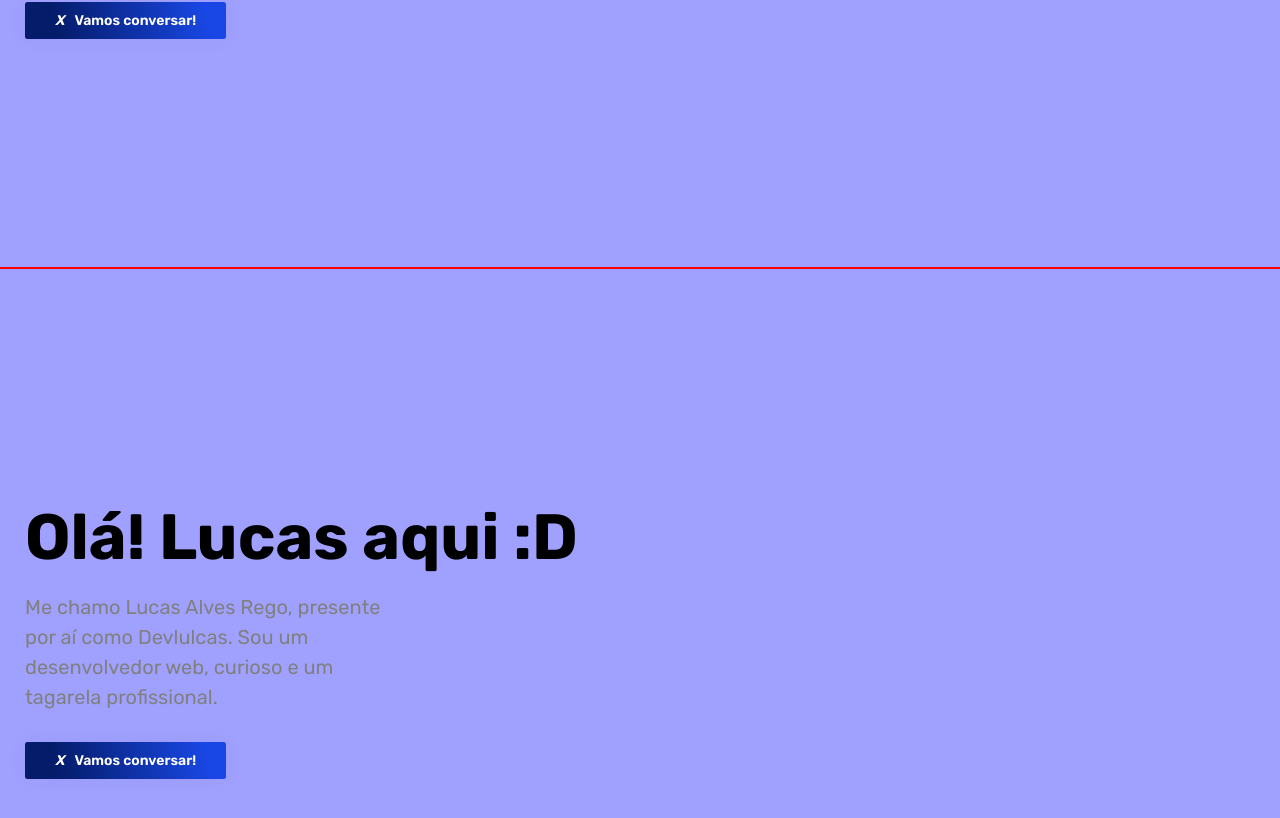
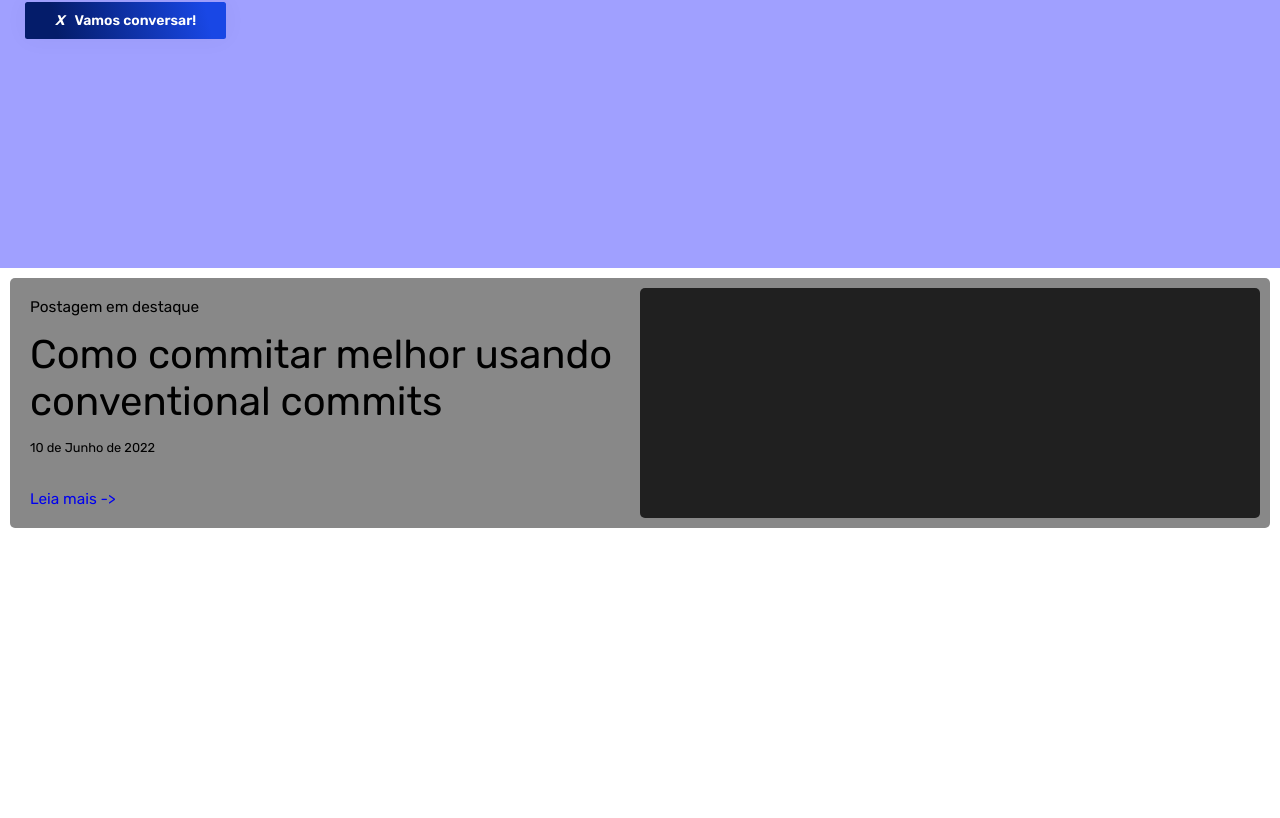
Before and after one commit to devlulcas/website, a SvelteKit app: page / in a window 1280 px wide. Shown: the part 532-1350 px from the top of the page. Built offline with nearby package versions, Linux system fonts and the light colour scheme.

Commit message:
feat: featured post

```diff
--- a/src/layouts/SectionLayout.svelte
+++ b/src/layouts/SectionLayout.svelte
@@ -1,15 +1,17 @@
 <!-- HTML -->
-<div>
+<section>
 	<slot />
-</div>
+</section>
 
 <!-- STYLES - SCSS -->
 <style lang="scss">
-	div {
+	section {
 		width: 100%;
+		height: calc(100vh - var(--header-height));
+		padding: 1rem;
 
 		@media screen and (min-width: 90rem) {
-			padding-block: 10rem;
+			padding: 1rem 4.5rem;
 		}
 	}
 </style>
--- /dev/null
+++ b/src/lib/FeaturedPost.svelte
@@ -0,0 +1,86 @@
+<!-- TYPESCRIPT -->
+<script lang="ts"></script>
+
+<!-- HTML -->
+<div class="container">
+	<article>
+		<div class="content">
+			<div class="upper">
+				<h2>Postagem em destaque</h2>
+
+				<h3>Como commitar melhor usando conventional commits</h3>
+
+				<p>10 de Junho de 2022</p>
+			</div>
+
+			<a href="/">Leia mais -></a>
+		</div>
+
+		<picture />
+	</article>
+</div>
+
+<!-- STYLES - SCSS -->
+<style lang="scss">
+	.container {
+		@media screen and (min-width: 90rem) {
+			padding: 0 20rem;
+		}
+	}
+
+	article {
+		width: 100%;
+		height: 25rem;
+		border-radius: 0.5rem;
+		background: #888888;
+		padding: 1rem;
+		display: flex;
+
+		@media screen and (min-width: 90rem) {
+			height: 50rem;
+		}
+	}
+
+	.content {
+		display: flex;
+		flex-direction: column;
+		justify-content: space-between;
+		padding: 1rem;
+		width: 50%;
+
+		@media screen and (min-width: 90rem) {
+			padding: 5rem 7.5rem;
+		}
+	}
+	.upper {
+		display: flex;
+		flex-direction: column;
+		gap: 1.5rem;
+	}
+
+	h2 {
+		font-size: clamp(1.2rem, 1.2vw, 1.6rem);
+	}
+
+	h3 {
+		font-size: clamp(1.4rem, 4vw, 4rem);
+		font-weight: 500;
+		word-wrap: break-word;
+	}
+
+	p {
+		font-size: clamp(1rem, 1vw, 1.4rem);
+	}
+
+	a {
+		text-decoration: none;
+		font-size: clamp(1.2rem, 1.2vw, 1.6rem);
+	}
+
+	picture {
+		width: 50%;
+		height: 100%;
+		border-radius: 0.5rem;
+		background: #202020;
+	}
+</style>
--- /dev/null
+++ b/src/modules/Posts.svelte
@@ -0,0 +1,13 @@
+<!-- TYPESCRIPT -->
+<script lang="ts">
+	import FeaturedPost from '$lib/FeaturedPost.svelte';
+	import SectionLayout from '$layouts/SectionLayout.svelte';
+</script>
+
+<!-- HTML -->
+<SectionLayout>
+	<FeaturedPost />
+</SectionLayout>
+
+<!-- STYLES - SCSS -->
+<style lang="scss"></style>
--- a/src/modules/Start.svelte
+++ b/src/modules/Start.svelte
@@ -15,113 +15,5 @@
 		height: calc(100vh - var(--header-height));
 		position: relative;
 		overflow: hidden;
-		outline: 1px solid red;
 	}
-
-	/**
-
-		.content {
-			outline: 1px solid red;
-			height: 100%;
-			display: flex;
-			flex-direction: column;
-			justify-content: center;
-		}
-
-	.wrapper {
-		width: 100%;
-		height: 100%;
-		position: absolute;
-
-		@media screen and (min-width: 90rem) {
-			width: 50%;
-			position: static;
-		}
-	}
-
-	.content {
-		padding: 2rem 3rem;
-	}
-
-	.presentation {
-		height: 50%;
-		display: flex;
-		flex-direction: column;
-
-		@media screen and (min-width: 90rem) {
-			padding: 2rem 3rem;
-			justify-content: flex-end;
-		}
-	}
-
-	h1 {
-		font-size: 3rem;
-		font-weight: 800;
-
-		@media screen and (min-width: 90rem) {
-			font-size: 4.6vw;
-		}
-	}
-
-	p {
-		font-size: 1.2rem;
-
-		@media screen and (min-width: 90rem) {
-			font-size: 2.2rem;
-		}
-	}
-
-	.cta {
-		height: 50%;
-		display: flex;
-		flex-direction: column;
-		justify-content: flex-end;
-		padding-bottom: 10rem;
-
-		@media screen and (min-width: 90rem) {
-			padding: 2rem 3rem;
-			height: fit-content;
-		}
-	}
-
-	button {
-		padding: 1rem 2rem;
-		display: flex;
-		align-items: center;
-		justify-content: center;
-		gap: 1rem;
-		font-size: 1.6rem;
-		border: 0;
-		border-radius: 0.5rem;
-		background: #000;
-		color: #fff;
-
-		@media screen and (min-width: 90rem) {
-			font-size: 2rem;
-			width: fit-content;
-		}
-	}
-
-	a {
-		margin-top: 1rem;
-		text-align: center;
-		font-size: 1.4rem;
-		text-decoration: none;
-
-		@media screen and (min-width: 90rem) {
-			text-align: start;
-		}
-	}
-
-	.foreground {
-		position: absolute;
-		background: #00f;
-		height: 75rem;
-		width: 75rem;
-		z-index: -1;
-		border-radius: 50%;
-		right: calc(-75rem / 2);
-		top: 2%;
-	}
-*/
 </style>
--- a/src/routes/+page.svelte
+++ b/src/routes/+page.svelte
@@ -1,8 +1,9 @@
 <!-- TYPESCRIPT -->
 <script lang="ts">
+	import Posts from '$modules/Posts.svelte';
 	import Start from '$modules/Start.svelte';
 </script>
 
 <!-- HTML -->
 <Start />
-<Start />
+<Posts />
--- a/svelte.config.js
+++ b/svelte.config.js
@@ -12,6 +12,7 @@ const config = {
 		alias: {
 			'$assets/*': 'src/assets/*',
 			'$modules/*': 'src/modules/*',
+			'$layouts/*': 'src/layouts/*',
 			'$i18n/*': 'src/i18n/*',
 			'$utils/*': 'src/utils/*'
 		}
```
